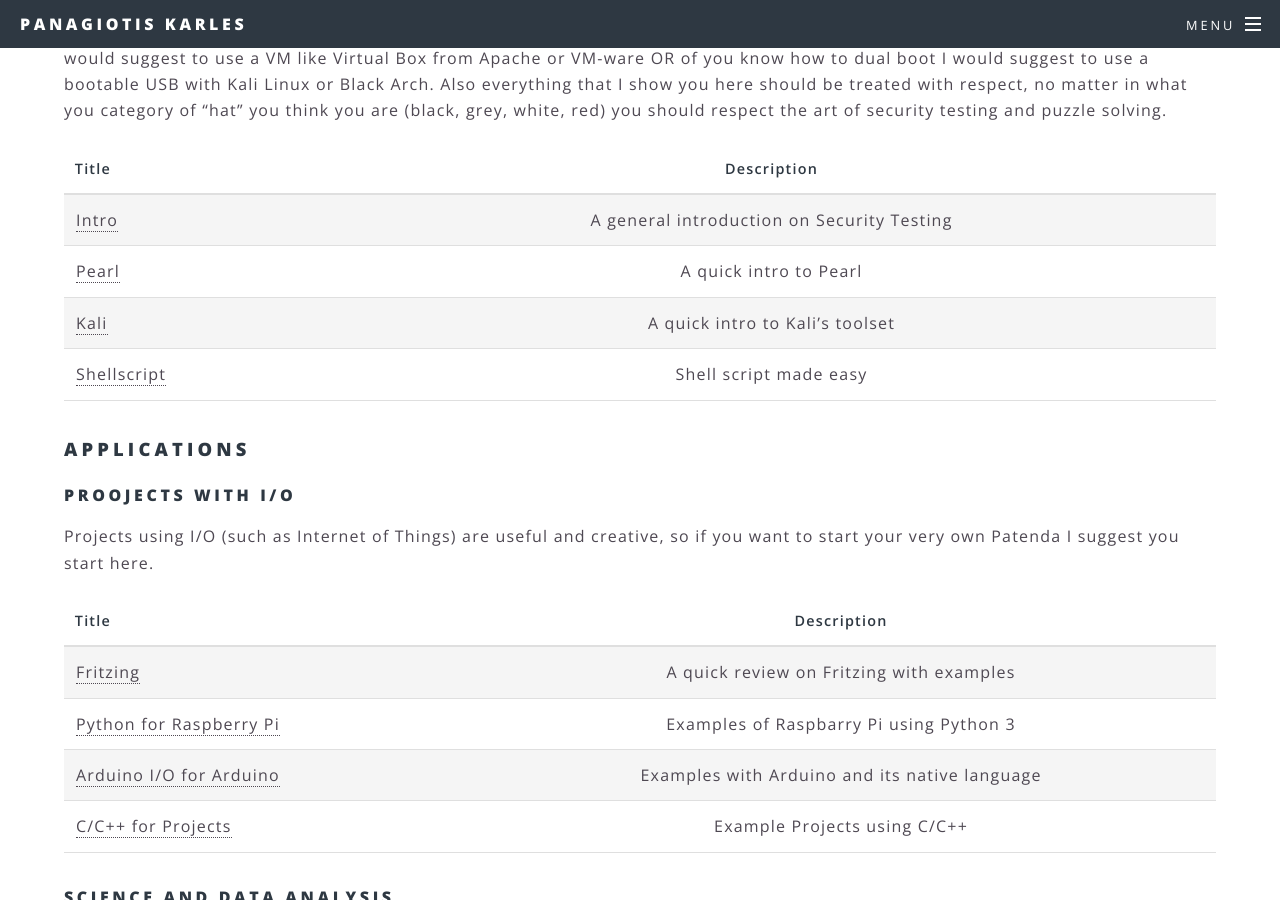
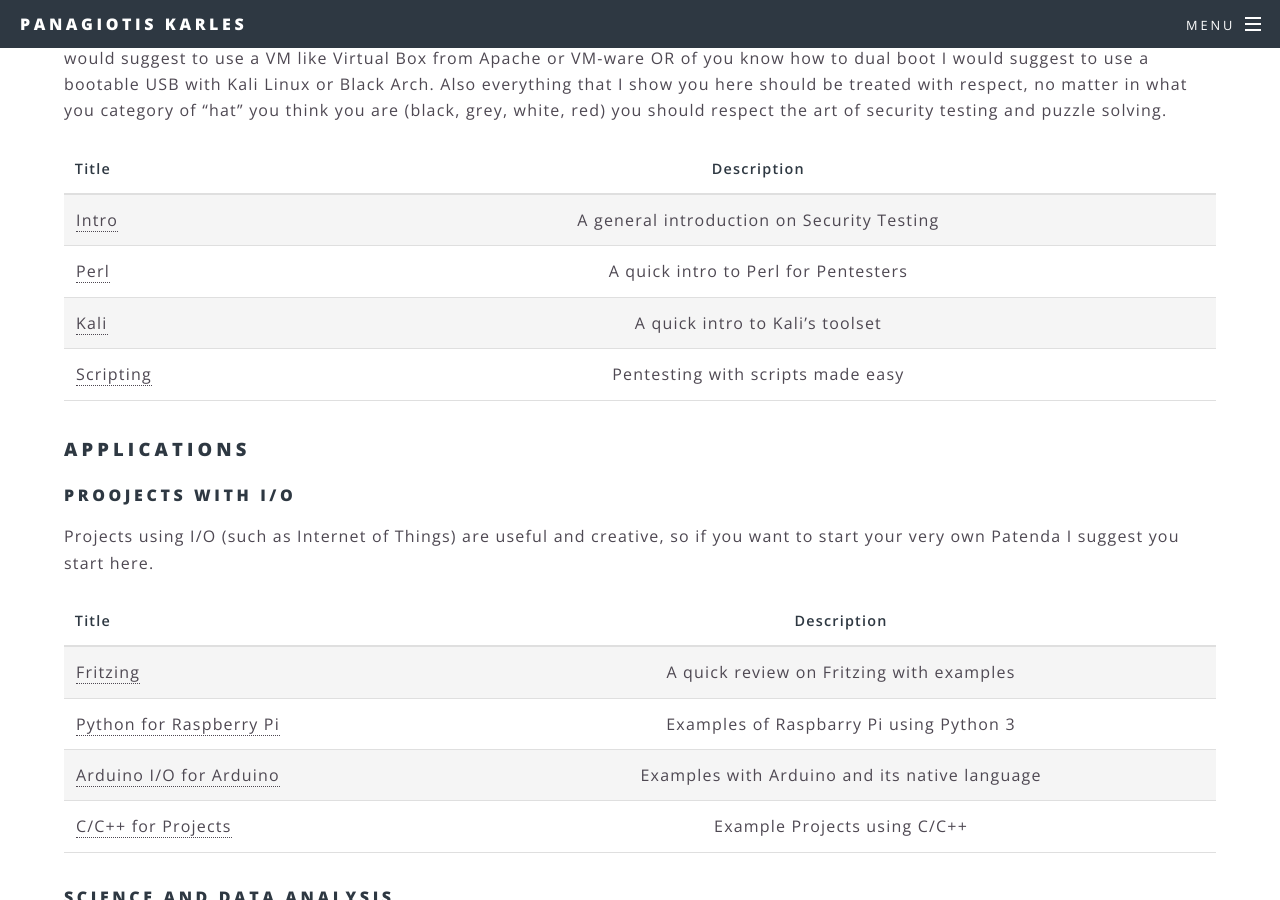
Before and after one commit to KarlesP/karlesp.github.io, a Jekyll site: the page built from footnotes.md, in a window 1280 px wide and 900 px high, scrolled down 2254 px. Built offline with Jekyll 4.4.1, drawn with Linux system fonts in a browser that asks for light colours.

Commit message:
Update footnotes.md

```diff
--- a/footnotes.md
+++ b/footnotes.md
@@ -51,9 +51,10 @@ First-up the following tutorials are for **educational purposes**, what you do w
 | Title |Description|
 |:-----|:----------:|
 |[Intro](security/intro) | A general introduction on Security Testing |
-|[Pearl](security/pearl_intro)|A quick intro to Pearl |
+|[Perl](security/pearl_intro)|A quick intro to Perl for Pentesters|
 |[Kali](security/kali_intro)| A quick intro to Kali's toolset|
-|[Shellscript](security/shell)|Shell script made easy|
+|[Scripting](security/shell)|Pentesting with scripts made easy|
+
 
 
 ### Applications
```
